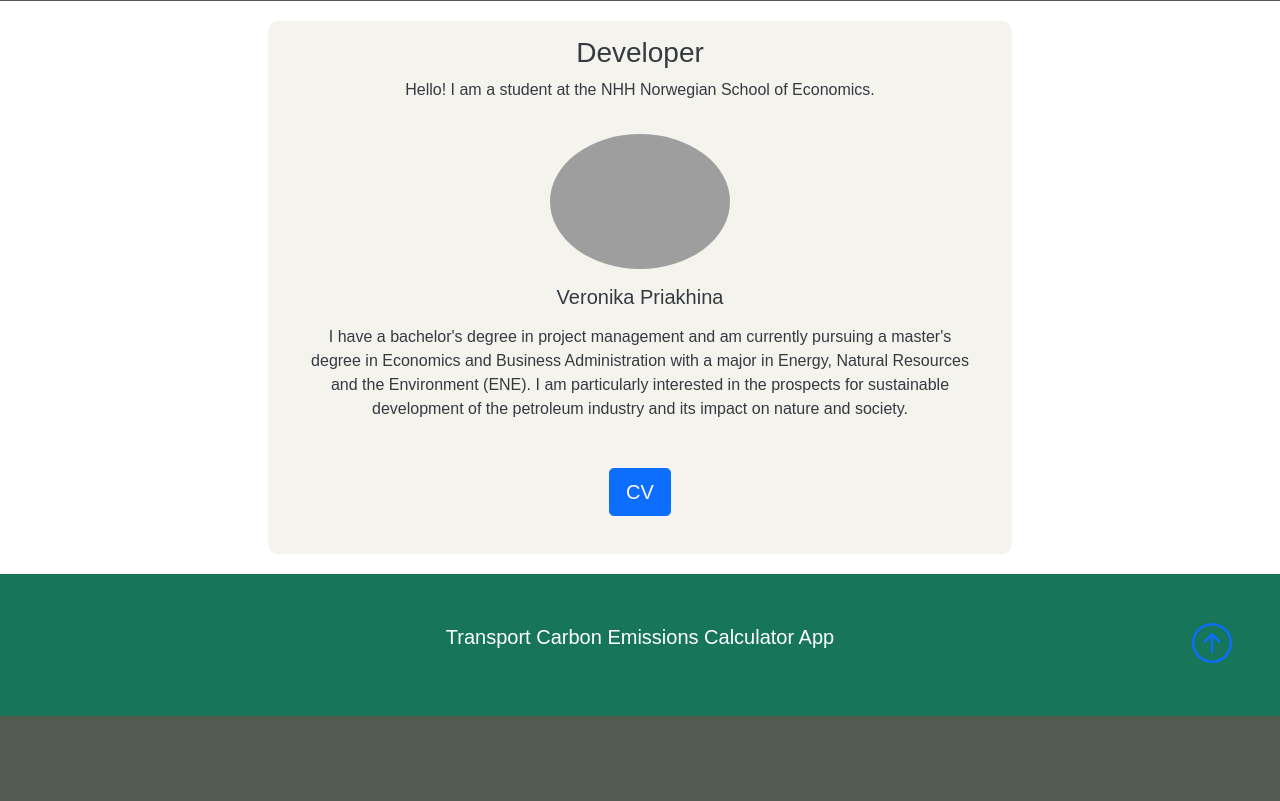
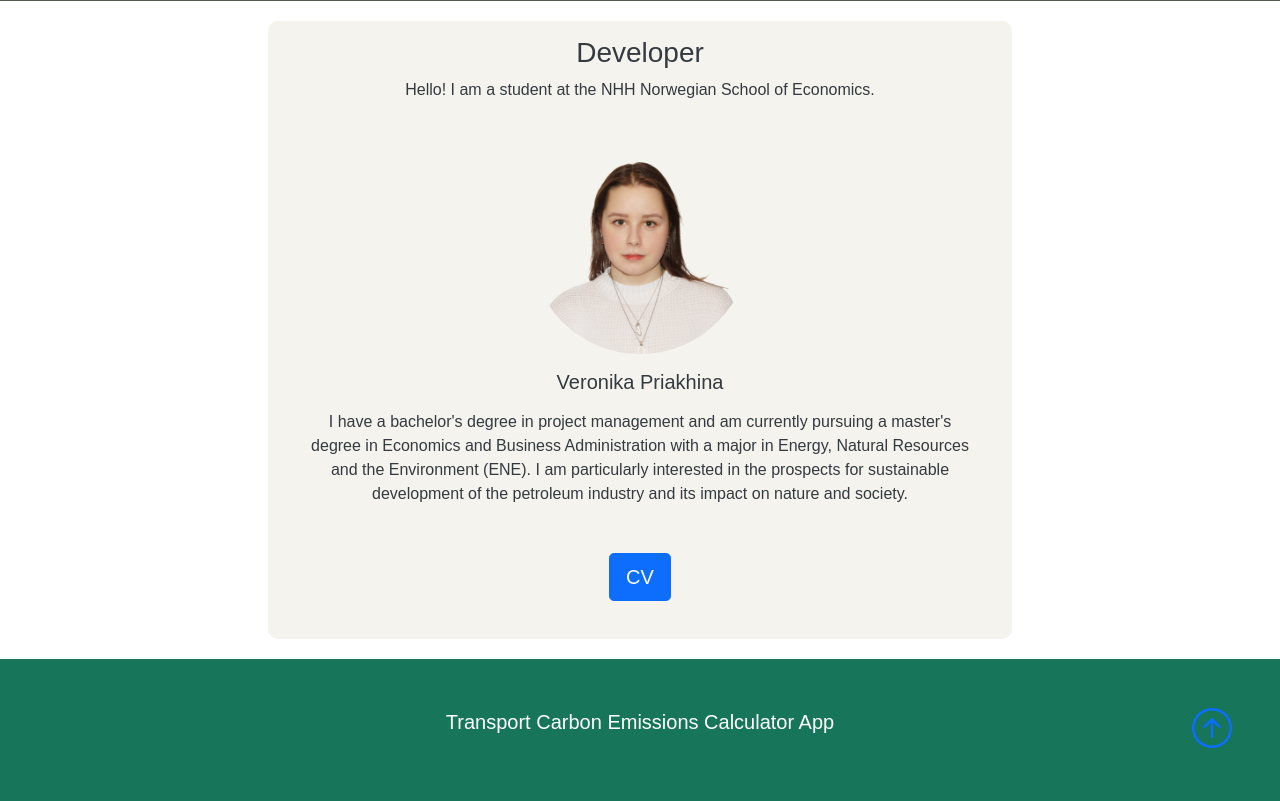
Before and after one commit to VeronikaPriakhina/ENE425-2022-app-Veronika, a Flask app: page / in a window 1280 px wide. Shown: the part 464-1265 px from the top of the page. Before the commit the page ends 1180 px from the top, so only its background shows below. Run offline with Flask 2, Linux system fonts and the light colour scheme; some libraries are stand-ins or nearby versions; grey boxes are pictures that could not be loaded.

Commit message:
Update home.html

```diff
--- a/templates/home.html
+++ b/templates/home.html
@@ -46,9 +46,9 @@
                     </p>
 
                     <div class="card-body text-center">
-                        <img src="static/pictures/mario_square_273_273.svg"
+                        <img src="static/pictures/Photo.png"
                              class="rounded-circle w-50 mb-3"
-                             alt="", style="max-width: 180px; max-height: 180px"
+                             alt="", style="max-width: 220px; max-height: 220px"
                         />
                         <h5 class="card-title mb-3">Veronika Priakhina</h5>
                         <p class="card-text">I have a bachelor's degree in project management and am currently
```
